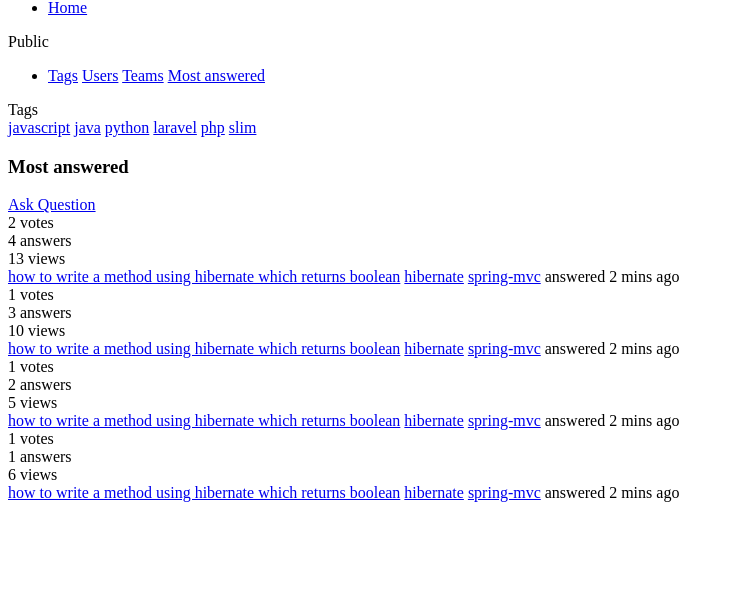
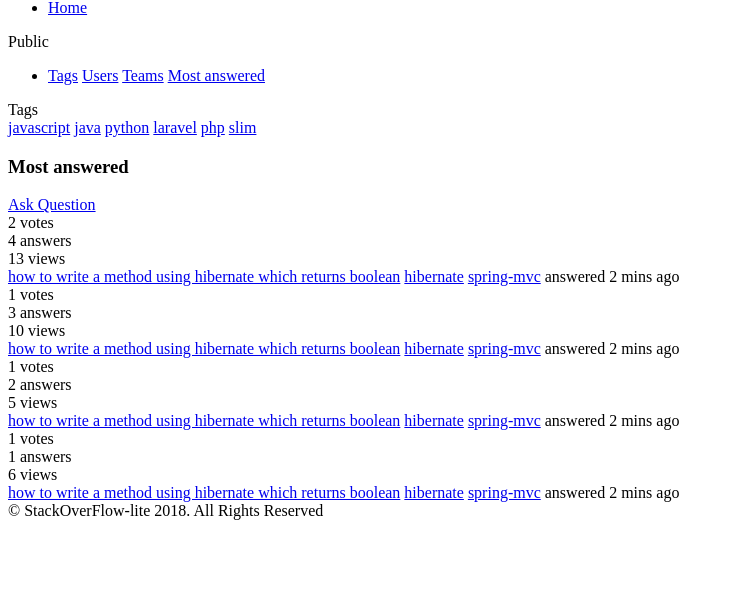
Before and after one commit to Dianawats/StackOverflow-lite, a Python web app: template StackOverflow-lite/template/most-answered.html in a window 1280 px wide. Shown: the part 98-702 px from the top of the page, without its empty margins (0-735 px from the left). Run offline with Jinja, Linux system fonts and the light colour scheme; the template is opened without the code that fills it, so the values that code supplies are empty.

Commit message:
adding some file[Deliver #159713809]

```diff
--- a/StackOverflow-lite/template/most-answered.html
+++ b/StackOverflow-lite/template/most-answered.html
@@ -7,6 +7,7 @@
 
     </head>
 
+    <body class="home">
             <body class="home">
                     <home-main>
                         <section class="header-row">
@@ -98,6 +99,8 @@
                                                     <label>views</label>
                                                 </div>
                                             </div>
+                                            <!-- this will only show on mobile -->
+                                            <div class="divider on-mobile clear light"></div>
                                             <div class="question-summaries">
                                                 <a href="answer.html" class="question">how to write a method using hibernate which returns boolean</a>
 
@@ -129,8 +132,9 @@
                                                     <label>views</label>
                                                 </div>
                                             </div>
+                                            <div class="divider on-mobile clear light"></div>
                                             <div class="question-summaries">
-                                            <a href="#" class="question">how to write a method using hibernate which returns boolean</a>
+                                                <a href="answer.html" class="question">how to write a method using hibernate which returns boolean</a>
 
                                                 <a href="#" class="tag">hibernate</a>
                                                 <a href="#" class="tag">spring-mvc</a>
@@ -161,8 +165,9 @@
                                                     <label>views</label>
                                                 </div>
                                             </div>
+                                            <div class="divider on-mobile clear light"></div>
                                             <div class="question-summaries">
-                                            <a href="#" class="question">how to write a method using hibernate which returns boolean</a>
+                                                <a href="answer.html" class="question">how to write a method using hibernate which returns boolean</a>
 
                                                 <a href="#" class="tag">hibernate</a>
                                                 <a href="#" class="tag">spring-mvc</a>
@@ -193,8 +198,9 @@
                                                     <label>views</label>
                                                 </div>
                                             </div>
+                                            <div class="divider on-mobile clear light"></div>
                                             <div class="question-summaries">
-                                            <a href="#" class="question">how to write a method using hibernate which returns boolean</a>
+                                                <a href="answer.html" class="question">how to write a method using hibernate which returns boolean</a>
 
                                                 <a href="#" class="tag">hibernate</a>
                                                 <a href="#" class="tag">spring-mvc</a>
@@ -210,11 +216,16 @@
                                         <div class="divider light"></div>
                                     </div>
                                 </div>
-
+                                  <div class="margin-30"></div>
+                            </div>
+                            <div class="clear"></div>
+                            <div class="margin-30"></div>
+                            <section class="footer">
+                                <div class="container">
+                                    <label>&copy; StackOverFlow-lite 2018. All Rights Reserved</label>
                                 </div>
                             </section>
+                        </section>
                     </home-main>
-
-
                 </body>
     </html>
```
Lines whose indentation alone changed are shown as unchanged.
